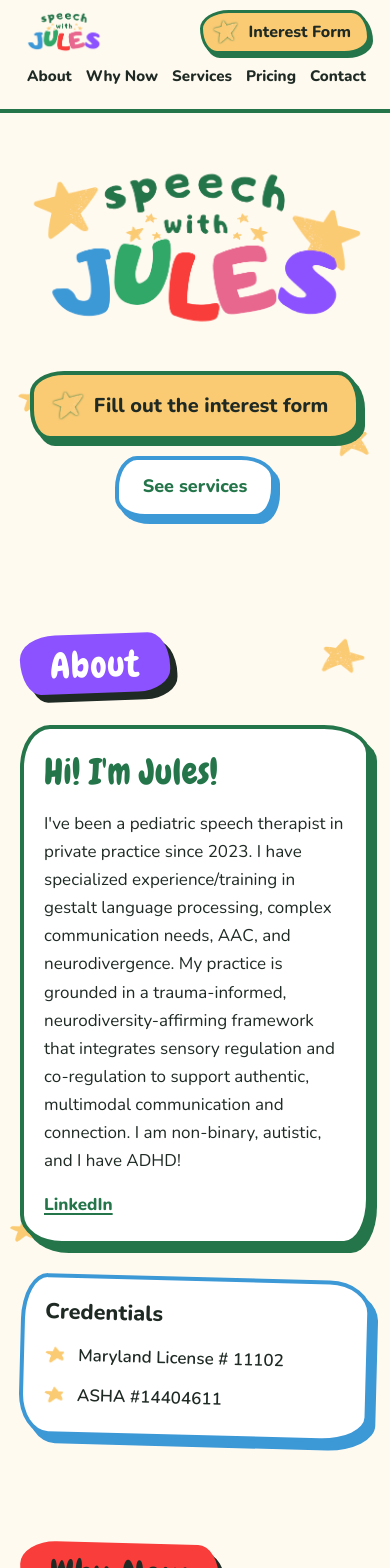
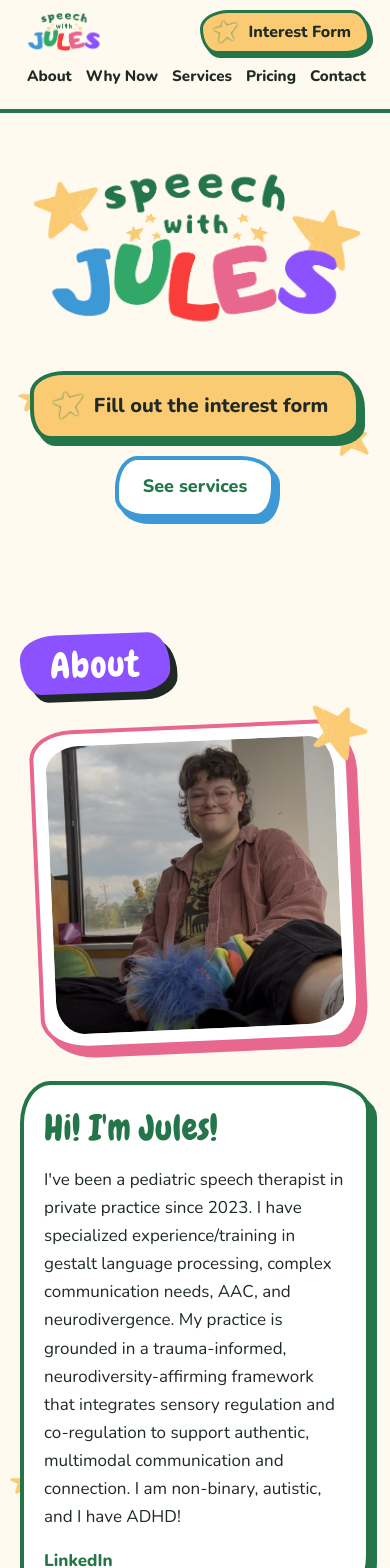
Before and after one commit to jackhumphreys9/speech-with-jules, a React (Vite) app: page / in a window 390 px wide. Shown: the top 1568 px of the page. Built offline with nearby package versions, Linux system fonts and the light colour scheme.

Commit message:
Add Jules' photo to About and a LISS funding link
Co-Authored-By: Claude Opus 5.5 <noreply@anthropic.com>

```diff
--- a/src/content/about.ts
+++ b/src/content/about.ts
@@ -2,6 +2,8 @@
 
 export const about = {
   greeting: "Hi! I'm Jules!",
+  photoAlt:
+    "Jules smiling, sitting by a window in a pink corduroy shirt and glasses, holding a fuzzy blue puppet",
   bio:
     "I've been a pediatric speech therapist in private practice since 2023. I have specialized " +
     "experience/training in gestalt language processing, complex communication needs, AAC, and " +
--- a/src/content/links.ts
+++ b/src/content/links.ts
@@ -4,5 +4,7 @@ export const EMAIL = "info@speechwithjules.com";
 
 export const LINKEDIN_URL = "https://www.linkedin.com/in/juliahumphreys/";
 
+export const LISS_URL = "https://health.maryland.gov/dda/pages/liss.aspx";
+
 export const ASHA_BILLING_CODES_URL =
   "https://www.asha.org/practice/reimbursement/coding/new-speech-language-pathology-treatment-codes-replacing-92507/?srsltid=AYCX9vLAMmCt4NDxmC8rGveuomFij28jgnwKQ-Wxd0DQ0xyahR1fDlFf";
--- a/src/content/pricing.ts
+++ b/src/content/pricing.ts
@@ -96,4 +96,5 @@ export const lissFunding = {
     "I recommend all of my families go ahead and apply for LISS funding for each of their " +
     "children for next year! This grant offers between $1,000-2,000 for families to put toward " +
     "therapy costs and home materials (sensory equipment, trampolines, AAC devices).",
+  linkLabel: "Learn more about LISS funding (Maryland Department of Health)",
 };
--- a/src/sections/About.module.css
+++ b/src/sections/About.module.css
@@ -1,11 +1,40 @@
 .grid {
   display: grid;
-  grid-template-columns: 1.7fr 1fr;
-  gap: 32px;
+  grid-template-columns: 1fr 1.6fr;
+  grid-template-areas:
+    "photo bio"
+    "credentials bio";
+  grid-template-rows: auto 1fr;
+  gap: 36px 40px;
   align-items: start;
 }
 
+.photoWrap {
+  grid-area: photo;
+  position: relative;
+}
+
+.photoFrame {
+  padding: 12px;
+}
+
+.photo {
+  width: 100%;
+  height: auto;
+  border-radius: 34px 24px 40px 28px / 26px 38px 24px 34px;
+}
+
+.cornerStar {
+  position: absolute;
+  top: -22px;
+  right: -14px;
+  width: 64px;
+  height: auto;
+  transform: rotate(12deg);
+}
+
 .bio {
+  grid-area: bio;
   display: flex;
   flex-direction: column;
   gap: 16px;
@@ -25,6 +54,7 @@
 }
 
 .credentials {
+  grid-area: credentials;
   display: flex;
   flex-direction: column;
   gap: 16px;
@@ -37,5 +67,15 @@
 @media (max-width: 760px) {
   .grid {
     grid-template-columns: 1fr;
+    grid-template-areas:
+      "photo"
+      "bio"
+      "credentials";
+    grid-template-rows: auto;
+  }
+
+  .photoWrap {
+    max-width: 320px;
+    justify-self: center;
   }
 }
--- a/src/sections/About.tsx
+++ b/src/sections/About.tsx
@@ -1,3 +1,5 @@
+import julesPhoto from "../assets/jules.jpg";
+import cornerStar from "../assets/stars/star-6.png";
 import { Block } from "../components/Block";
 import { Section } from "../components/Section";
 import { StarList } from "../components/StarList";
@@ -7,7 +9,7 @@ import { LINKEDIN_URL } from "../content/links";
 import styles from "./About.module.css";
 
 const STARS: StarPlacement[] = [
-  { variant: 2, size: 48, top: "6%", right: "6%", spin: 0.18 },
+  { variant: 2, size: 48, top: "6%", right: "6%", spin: 0.18, desktopOnly: true },
   { variant: 3, size: 30, top: "70%", left: "2%", spin: -0.22, delay: 200 },
   { variant: 6, size: 60, top: "88%", right: "12%", spin: -0.15, delay: 100, desktopOnly: true },
 ];
@@ -16,6 +18,19 @@ export function About() {
   return (
     <Section id="about" title="About" titleColor="purple" stars={STARS}>
       <div className={styles.grid}>
+        <div className={styles.photoWrap}>
+          <Block color="pink" shape={3} tilt={-2.5} className={styles.photoFrame}>
+            <img
+              src={julesPhoto}
+              alt={about.photoAlt}
+              width={720}
+              height={720}
+              className={styles.photo}
+            />
+          </Block>
+          <img src={cornerStar} alt="" aria-hidden="true" className={styles.cornerStar} />
+        </div>
+
         <Block color="darkgreen" shape={0} className={styles.bio}>
           <h3 className={styles.greeting}>{about.greeting}</h3>
           <p>{about.bio}</p>
--- a/src/sections/Pricing.module.css
+++ b/src/sections/Pricing.module.css
@@ -130,6 +130,11 @@
   font-weight: 700;
 }
 
+.link {
+  align-self: flex-start;
+  font-weight: 800;
+}
+
 @media (max-width: 960px) {
   .tiers {
     grid-template-columns: repeat(3, 1fr);
--- a/src/sections/Pricing.tsx
+++ b/src/sections/Pricing.tsx
@@ -1,6 +1,7 @@
 import { Block, type BlockShape } from "../components/Block";
 import { Section } from "../components/Section";
 import type { StarPlacement } from "../components/Star";
+import { LISS_URL } from "../content/links";
 import {
   costsFinePrint,
   lissFunding,
@@ -93,6 +94,10 @@ export function Pricing() {
       <Block color="green" filled shape={0} tilt={-0.8} className={styles.stack}>
         <h3 className={styles.displayHeading}>{lissFunding.heading}</h3>
         <p className={styles.strong}>{lissFunding.body}</p>
+        <a className={styles.link} href={LISS_URL} target="_blank" rel="noopener noreferrer">
+          {lissFunding.linkLabel}
+          <span className="visually-hidden"> (opens in a new tab)</span>
+        </a>
       </Block>
     </Section>
   );
```
Also changed, not shown: src/assets/jules.jpg (added).
